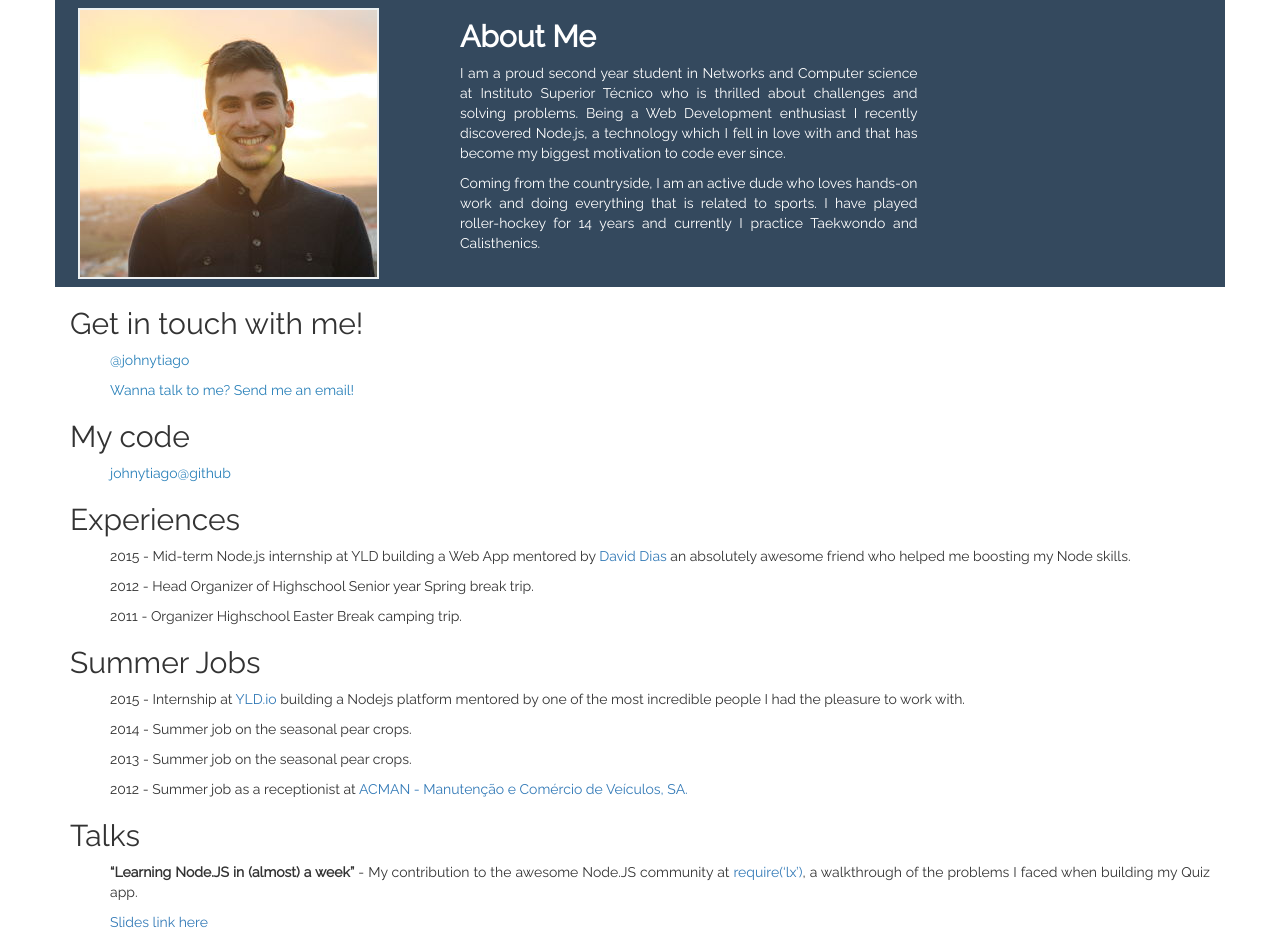
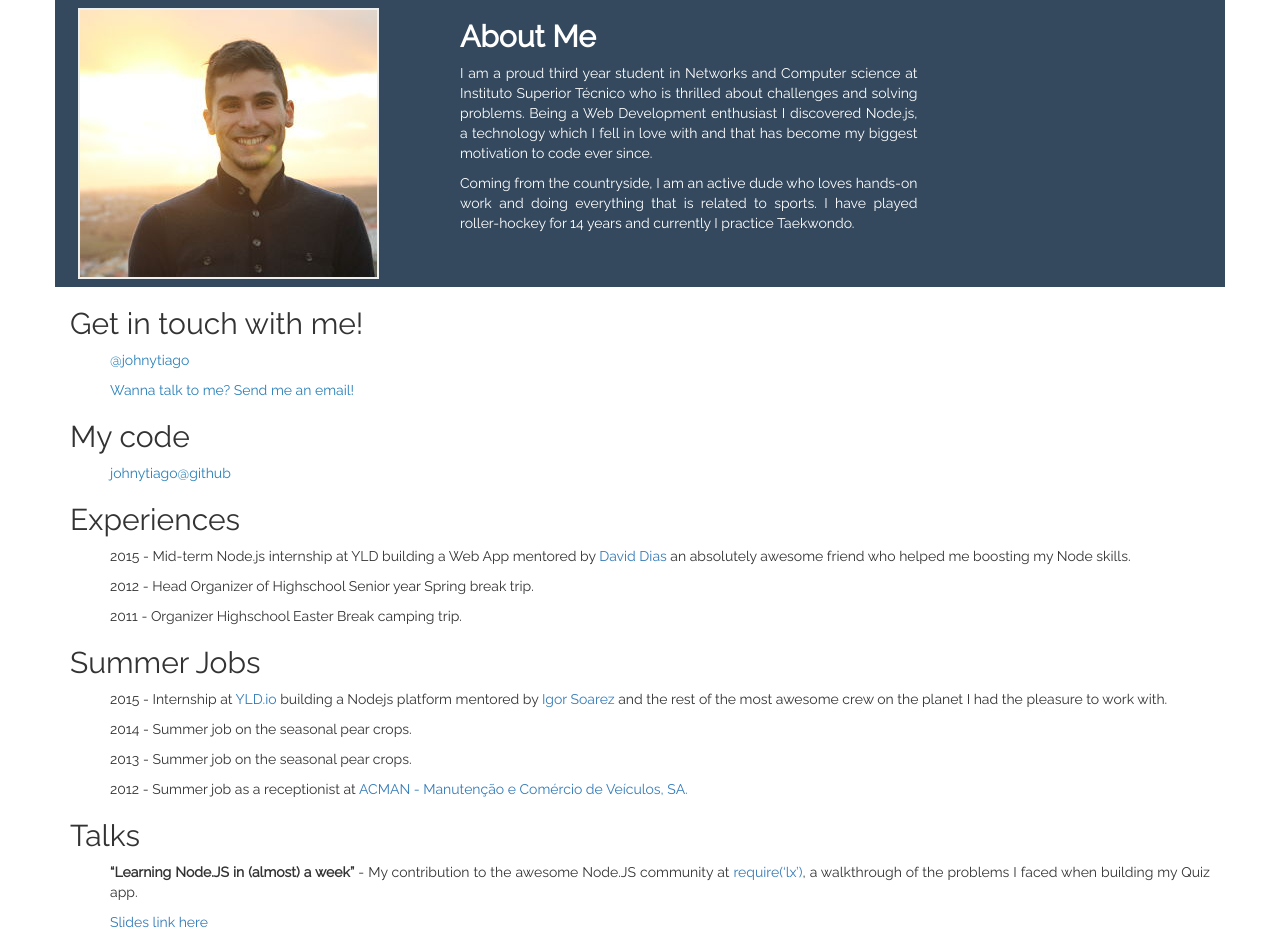
Before and after one commit to johnytiago/joaotiago.github.io, a plain HTML site: page index.html in a window 1280 px wide. Drawn offline with nearby package versions, Linux system fonts and the light colour scheme.

Commit message:
small update

```diff
--- a/index.html
+++ b/index.html
@@ -12,8 +12,8 @@
 				<div class="col-lg-4"><img src="./public/images/joaoTiago.jpg"></div>
 				<div class="col-md-5">
 					<h2>About Me</h2>
-					<p>I am a proud second year student in Networks and Computer science at Instituto Superior Técnico who is thrilled about challenges and solving problems. Being a Web Development enthusiast I recently discovered Node.js, a technology which I fell in love with and that has become my biggest motivation to code ever since.</p>
-					<p>Coming from the countryside, I am an active dude who loves hands-on work and doing everything that is related to sports. I have played roller-hockey for 14 years and currently I practice Taekwondo and Calisthenics.</p>
+					<p>I am a proud third year student in Networks and Computer science at Instituto Superior Técnico who is thrilled about challenges and solving problems. Being a Web Development enthusiast I discovered Node.js, a technology which I fell in love with and that has become my biggest motivation to code ever since.</p>
+					<p>Coming from the countryside, I am an active dude who loves hands-on work and doing everything that is related to sports. I have played roller-hockey for 14 years and currently I practice Taekwondo.</p>
 				</div>
 			</div>
 		</div>
@@ -36,7 +36,7 @@
 			<p><ul>2011 - Organizer Highschool Easter Break camping trip.</ul></p>
 
 			<h2>Summer Jobs</h2>
-      <p><ul>2015 - Internship at <a href="https://www.yld.io">YLD.io</a> building a Nodejs platform mentored by one of the most incredible people I had the pleasure to work with.</ul></p>
+      <p><ul>2015 - Internship at <a href="https://www.yld.io">YLD.io</a> building a Nodejs platform mentored by <a href="https://about.me/Soarez">Igor Soarez</a> and the rest of the most awesome crew on the planet I had the pleasure to work with.</ul></p>
 			<p><ul>2014 - Summer job on the seasonal pear crops.</ul></p>
 			<p><ul>2013 - Summer job on the seasonal pear crops.</ul></p>
 			<p><ul>2012 - Summer job as a receptionist at <a href="http://www.acman.pt">ACMAN - Manutenção e Comércio de Veículos, SA.</a></ul></p>
```
